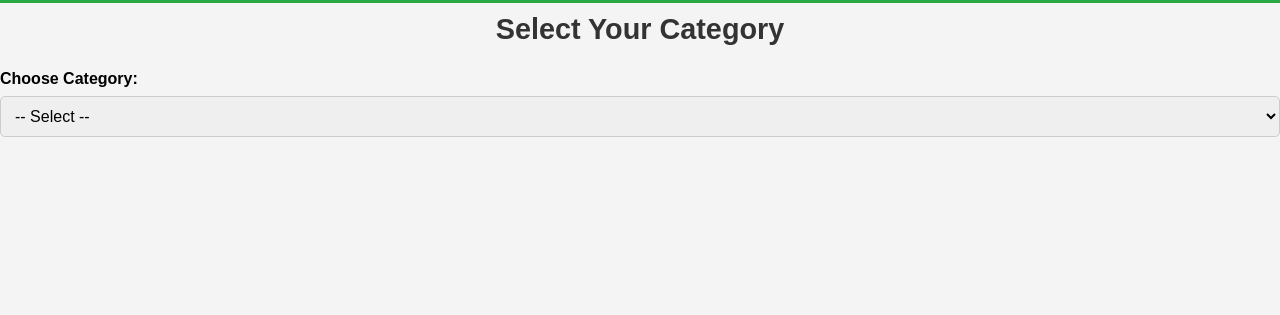
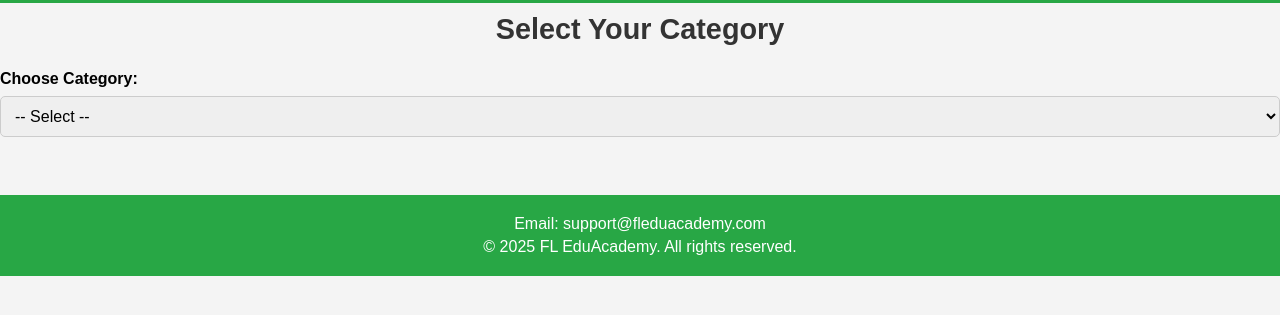
Before and after one commit to Fils25git/FL-EduAcademyv2, a website: page html/revise.html in a window 1280 px wide. Shown: the part 87-402 px from the top of the page. Drawn offline with Linux system fonts and the light colour scheme.

Commit message:
Update revise.html

```diff
--- a/html/revise.html
+++ b/html/revise.html
@@ -54,7 +54,11 @@
     <button id="nextBtn" style="display:none;">NEXT</button>
     <p id="errorMsg" style="color: red; display: none;"></p>
 
-
+<!-- Footer at the bottom -->
+<footer>
+    <p>Email: support@fleduacademy.com</p>
+    <p>&copy; 2025 FL EduAcademy. All rights reserved.</p>
+</footer>
     <script src="/js/revision.js"></script> <!-- External JavaScript file -->
 </body>
 </html>
```
